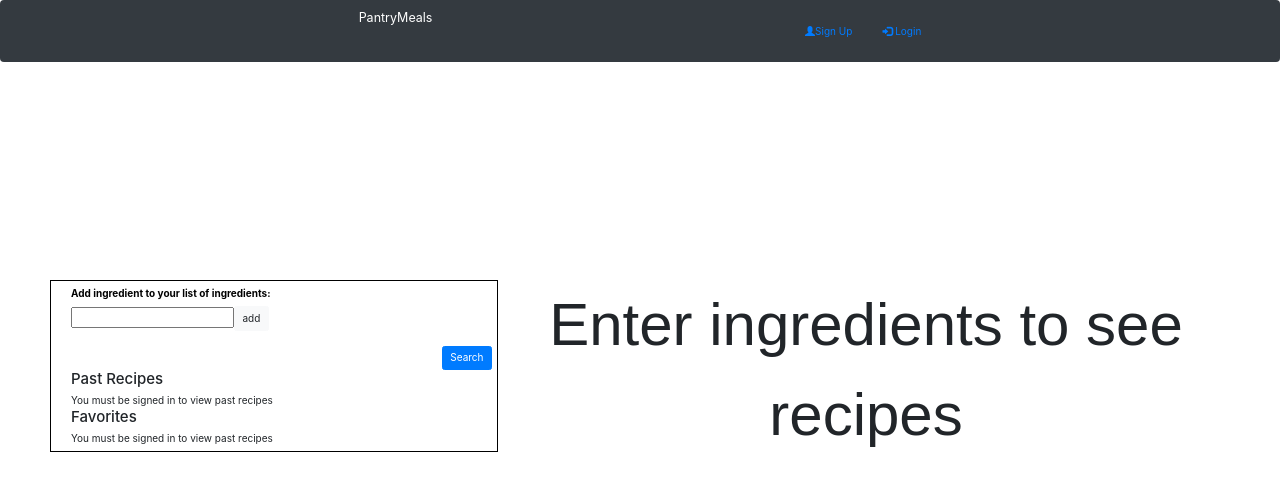
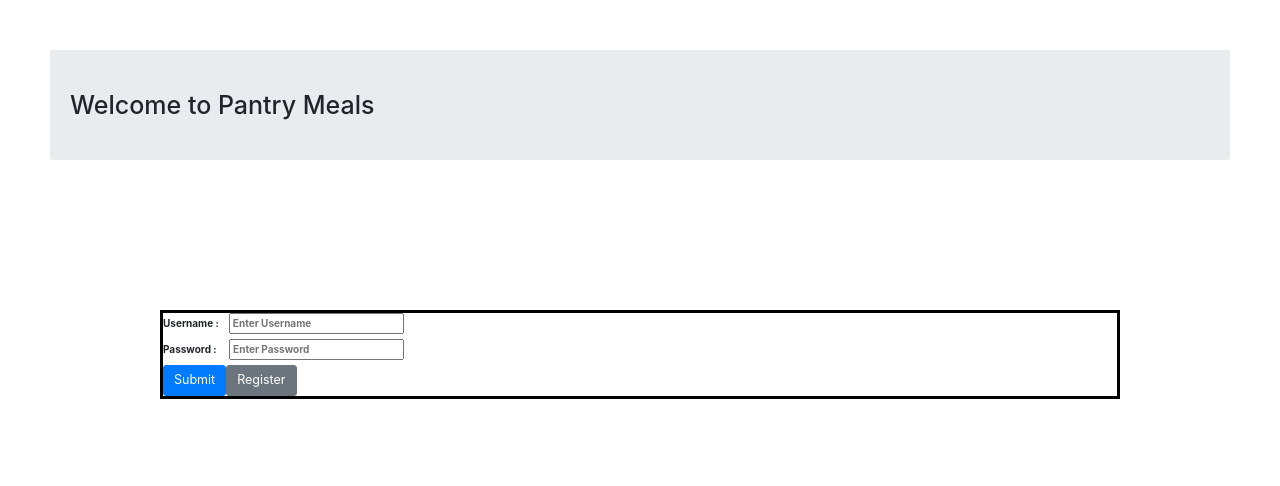
Before and after one commit to 200810jwa/TopChefs-Project2, an Angular app in the folder PantryMealsFrontEnd/: page /login in a window 1280 px wide. Before the commit this address led to /home. Shown: the top 486 px of the page. Built offline with nearby package versions, Linux system fonts and the light colour scheme.

Commit message:
Reworked to implement Login landing Page

```diff
--- a/PantryMealsFrontEnd/src/app/app-routing.module.ts
+++ b/PantryMealsFrontEnd/src/app/app-routing.module.ts
@@ -11,7 +11,7 @@ import { NotFoundComponentComponent } from './not-found-component/not-found-comp
 import { HomepageComponent } from './homepage/homepage.component';
 
 const routes: Routes = [
-  { path: 'login-form', component: LoginFormComponent },
+  { path: 'login', component: LoginFormComponent },
   { path: 'home', component: HomepageComponent },
   { path: 'register-form', component: RegisterFormComponent },
   { path: 'recipe-table', component: RecipeTableComponent },
--- a/PantryMealsFrontEnd/src/app/app.component.ts
+++ b/PantryMealsFrontEnd/src/app/app.component.ts
@@ -5,14 +5,14 @@ import { HttpClient } from '@angular/common/http';
 @Component({
   selector: 'app-root',
   templateUrl: './app.component.html',
-  styleUrls: ['./app.component.css']
+  styleUrls: ['./app.component.css'],
 })
 export class AppComponent {
   title = 'PantryMeals';
 
-  constructor(private router: Router, private http: HttpClient) { }
+  constructor(private router: Router, private http: HttpClient) {}
 
   ngOnInit(): void {
-    this.router.navigateByUrl("/home");
+    this.router.navigateByUrl('/login');
   }
 }
--- a/PantryMealsFrontEnd/src/app/homepage/homepage.component.html
+++ b/PantryMealsFrontEnd/src/app/homepage/homepage.component.html
@@ -1,65 +1,98 @@
-<nav class="navbar navbar-dark bg-dark"  id = "navbar">
+<nav class="navbar navbar-dark bg-dark" id="navbar">
   <div class="container-fluid">
     <div class="navbar-header">
       <!-- <img style = "height : 50px; width : 60px " src = "https://assets.bonappetit.com/photos/5d7296eec4af4d0008ad1263/master/pass/Basically-Gojuchang-Chicken-Recipe-Wide.jpg"> -->
       <a class="navbar-brand" href="#">PantryMeals</a>
     </div>
-      <ul *ngIf = "!currentUser" class="nav navbar-nav navbar-right" style = "display : inline;">
-        <li><a href="#"><span class="glyphicon glyphicon-user"></span>Sign Up</a></li>
-        <li><a href="#"><span class="glyphicon glyphicon-log-in"></span> Login</a></li>
+    <ul
+      *ngIf="!currentUser"
+      class="nav navbar-nav navbar-right"
+      style="display: inline"
+    >
+      <li>
+        <button class="btn-primary" (click)="goToRegister()">
+          <span class="glyphicon glyphicon-user"></span>Sign Up
+        </button>
+      </li>
+      <li>
+        <button class="btn-primary" (click)="goToLogin()">
+          <span class="glyphicon glyphicon-log-in"></span> Login
+        </button>
+      </li>
     </ul>
-      <ul *ngIf = "currentUser" class="nav navbar-nav navbar-right" style = "display : inline;">
+    <ul
+      *ngIf="currentUser"
+      class="nav navbar-nav navbar-right"
+      style="display: inline"
+    >
       <li><a href="#">Past Recipes</a></li>
       <li><a href="#">Favorites</a></li>
       <li><a href="#">Personal Info</a></li>
-        <li><a href="#"><span class="glyphicon glyphicon-log-in"></span> Logout</a></li>
+      <li>
+        <a href="#"><span class="glyphicon glyphicon-log-in"></span> Logout</a>
+      </li>
     </ul>
   </div>
 </nav>
 
-
-  <section class = "container">
-    <div class = "left-side">
+<section class="container">
+  <div class="left-side">
     <article>
-            <div class = "container" id = "leftview">
-                <div class = "container" id = "ingredientsinterface">
-                    <label  for = "ingredient" style = "color:black;">Add ingredient to your list of ingredients:</label>
-                    <br/>
-                    <input id = "ingredient" [(ngModel)] = "ingredient" type="text" name="ingredient">
-                    <button class="btn btn-light" type="submit" (click) = "Add()">add</button>
-                    <ul *ngFor = "let String of ingredients">
+      <div class="container" id="leftview">
+        <div class="container" id="ingredientsinterface">
+          <label for="ingredient" style="color: black"
+            >Add ingredient to your list of ingredients:</label
+          >
+          <br />
+          <input
+            id="ingredient"
+            [(ngModel)]="ingredient"
+            type="text"
+            name="ingredient"
+          />
+          <button class="btn btn-light" type="submit" (click)="Add()">
+            add
+          </button>
+          <ul *ngFor="let String of ingredients">
             <li ng-repeat="ingredient">{{ String }}</li>
           </ul>
         </div>
-                <br/>
-                <button id = "searchbutton" class = "btn btn-primary">Search</button>
-                <br/>
-                <div class = "container" id = "pastRecipes">
+        <br />
+        <button id="searchbutton" class="btn btn-primary">Search</button>
+        <br />
+        <div class="container" id="pastRecipes">
           <h4>Past Recipes</h4>
-                    <ul *ngIf = "currentUser" > <!--*ngFor = "let recipe of savedRecipes">-->
-                        <div class = "Recipe">here's where a recipe goes</div>
+          <ul *ngIf="currentUser">
+            <!--*ngFor = "let recipe of savedRecipes">-->
+            <div class="Recipe">here's where a recipe goes</div>
           </ul>
-                    <button *ngIf = "currentUser" class="btn btn-link">view all</button>
-                    <div *ngIf = "!currentUser"> You must be signed in to view past recipes</div>
+          <button *ngIf="currentUser" class="btn btn-link">view all</button>
+          <div *ngIf="!currentUser">
+            You must be signed in to view past recipes
           </div>
-                <div class = "container" id = "favRecipes">
+        </div>
+        <div class="container" id="favRecipes">
           <h4>Favorites</h4>
-                    <ul *ngIf = "currentUser" > <!--*ngFor = "let recipe of FavoriteRecipes">-->
-                        <div class = "Recipe">here's where a recipe goes</div>
+          <ul *ngIf="currentUser">
+            <!--*ngFor = "let recipe of FavoriteRecipes">-->
+            <div class="Recipe">here's where a recipe goes</div>
           </ul>
-                    <button *ngIf = "currentUser" class="btn btn-link">view all</button>
-                    <div *ngIf = "!currentUser"> You must be signed in to view past recipes</div>
+          <button *ngIf="currentUser" class="btn btn-link">view all</button>
+          <div *ngIf="!currentUser">
+            You must be signed in to view past recipes
+          </div>
         </div>
       </div>
     </article>
   </div>
-    <div class = "right-side">
+  <div class="right-side">
     <article>
-            <ul> <!--*ngFor = "let recipe of Reciperesults"> -->
-                <div class = "Recipe" style = "
-                font-size: 6rem;
-                font-family: sans-serif;
-                line-height: 150%;">
+      <ul>
+        <!--*ngFor = "let recipe of Reciperesults"> -->
+        <div
+          class="Recipe"
+          style="font-size: 6rem; font-family: sans-serif; line-height: 150%"
+        >
           Enter ingredients to see recipes
         </div>
       </ul>
--- a/PantryMealsFrontEnd/src/app/homepage/homepage.component.ts
+++ b/PantryMealsFrontEnd/src/app/homepage/homepage.component.ts
@@ -6,20 +6,26 @@ import { HttpClient } from '@angular/common/http';
 @Component({
   selector: 'app-homepage',
   templateUrl: './homepage.component.html',
-  styleUrls: ['./homepage.component.css']
+  styleUrls: ['./homepage.component.css'],
 })
 export class HomepageComponent implements OnInit {
   public currentUser: User;
   public ingredients: String[] = [];
   public ingredient: String;
-  constructor(private router: Router, private http: HttpClient) { }
+  constructor(private router: Router, private http: HttpClient) {}
 
   ngOnInit(): void {
     // this.currentUser = new User;
-    this.currentUser = JSON.parse(sessionStorage.getItem("currentUser"));
+    this.currentUser = JSON.parse(sessionStorage.getItem('currentUser'));
   }
   Add(): void {
     this.ingredients.push(this.ingredient);
     this.ingredient = null;
   }
+  goToRegister(): void {
+    this.router.navigate(['register-form']);
+  }
+  goToLogin(): void {
+    this.router.navigate(['login']);
+  }
 }
--- a/PantryMealsFrontEnd/src/app/login-form/login-form.component.css
+++ b/PantryMealsFrontEnd/src/app/login-form/login-form.component.css
@@ -10,3 +10,8 @@ input {
 }
 button {
 }
+
+form {
+  border: medium solid black;
+  margin: 10px;
+}
--- a/PantryMealsFrontEnd/src/app/login-form/login-form.component.html
+++ b/PantryMealsFrontEnd/src/app/login-form/login-form.component.html
@@ -1,4 +1,4 @@
-<h1>Welcome to Pantry Meals</h1>
+<h1 class="jumbotron">Welcome to Pantry Meals</h1>
 <body>
   <div margin="50px">
     <form [formGroup]="loginForm" (ngSubmit)="onSubmit()">
@@ -19,7 +19,6 @@
           formControlName="Password" /></label
       ><br />
       <button class="btn btn-primary btn-lg" type="submit">Submit</button>
-    </form>
       <button
         class="btn btn-secondary btn-lg"
         type="button"
@@ -27,6 +26,7 @@
       >
         Register
       </button>
+    </form>
   </div>
   <body></body>
 </body>
--- a/PantryMealsFrontEnd/src/app/login-form/login-form.component.ts
+++ b/PantryMealsFrontEnd/src/app/login-form/login-form.component.ts
@@ -3,6 +3,7 @@ import { FormGroup, FormControl } from '@angular/forms';
 import { HttpClient, HttpHeaders } from '@angular/common/http';
 import { Observable } from 'rxjs';
 import { Router } from '@angular/router';
+import { HttpModule } from '@angular/http';
 
 @Component({
   selector: 'app-login-form',
@@ -16,7 +17,7 @@ export class LoginFormComponent implements OnInit {
   });
   //baseURL: string = 'http://localhost:4200/';
 
-  constructor(private router: Router) {} //private http: HttpClient
+  constructor(private router: Router, private http: HttpClient) {} //private http: HttpClient
 
   ngOnInit(): void {}
 
@@ -26,15 +27,19 @@ export class LoginFormComponent implements OnInit {
   }
 
   onSubmit() {
-    //: Observable<any>
+    // const promise = new Promise(function(resolve,reject)){
+
+    // }
     // const headers = { 'content-type': 'application/json' };
+    //let body = JSON.parse(this.loginForm.value);
+    //let baseURL = 'http.localhost:4200/';
     // const body = JSON.stringify(this.loginForm.value);
     //console.log(body);
-    // return this.http.post(this.baseURL + 'loginTemplate', body, {
-    //  headers: headers,
+    //return this.http.post(baseURL + 'login', body, {
+    //Returns user class?
+    //response = sessionStorage.setItem('currentUser');
     // });
-    this.router.navigate(['profile']);
-    console.warn(this.loginForm.value);
-    //Don't know if this works?
+
+    this.router.navigate(['home']);
   }
 }
--- a/PantryMealsFrontEnd/src/app/register-form/register-form.component.ts
+++ b/PantryMealsFrontEnd/src/app/register-form/register-form.component.ts
@@ -20,7 +20,7 @@ export class RegisterFormComponent implements OnInit {
   ngOnInit(): void {}
 
   onSubmit() {
-    this.router.navigate(['login-form']);
+    this.router.navigate(['login']);
     console.warn(this.registerForm.value);
   }
 }
```
Lines whose indentation alone changed are shown as unchanged.
